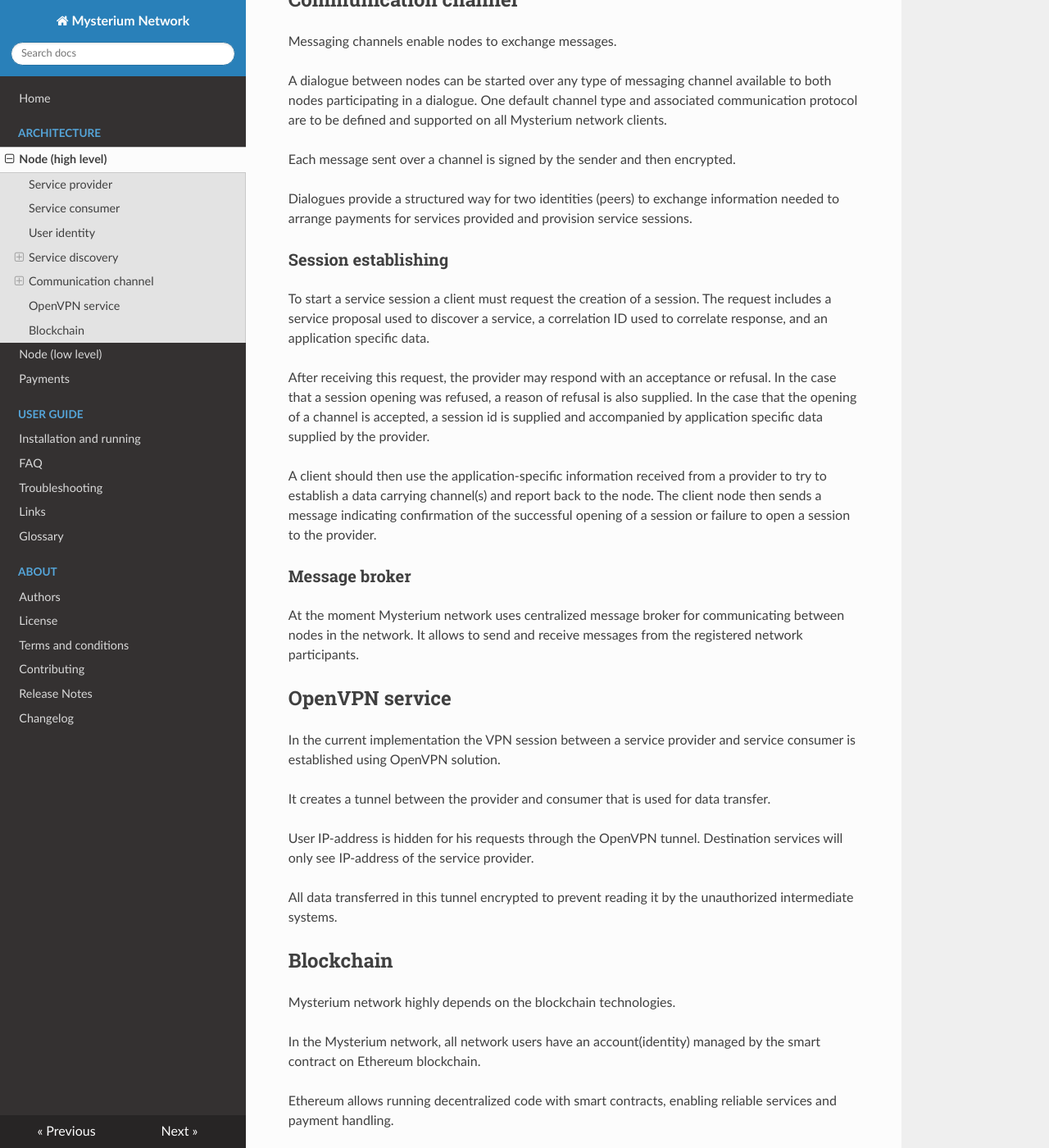
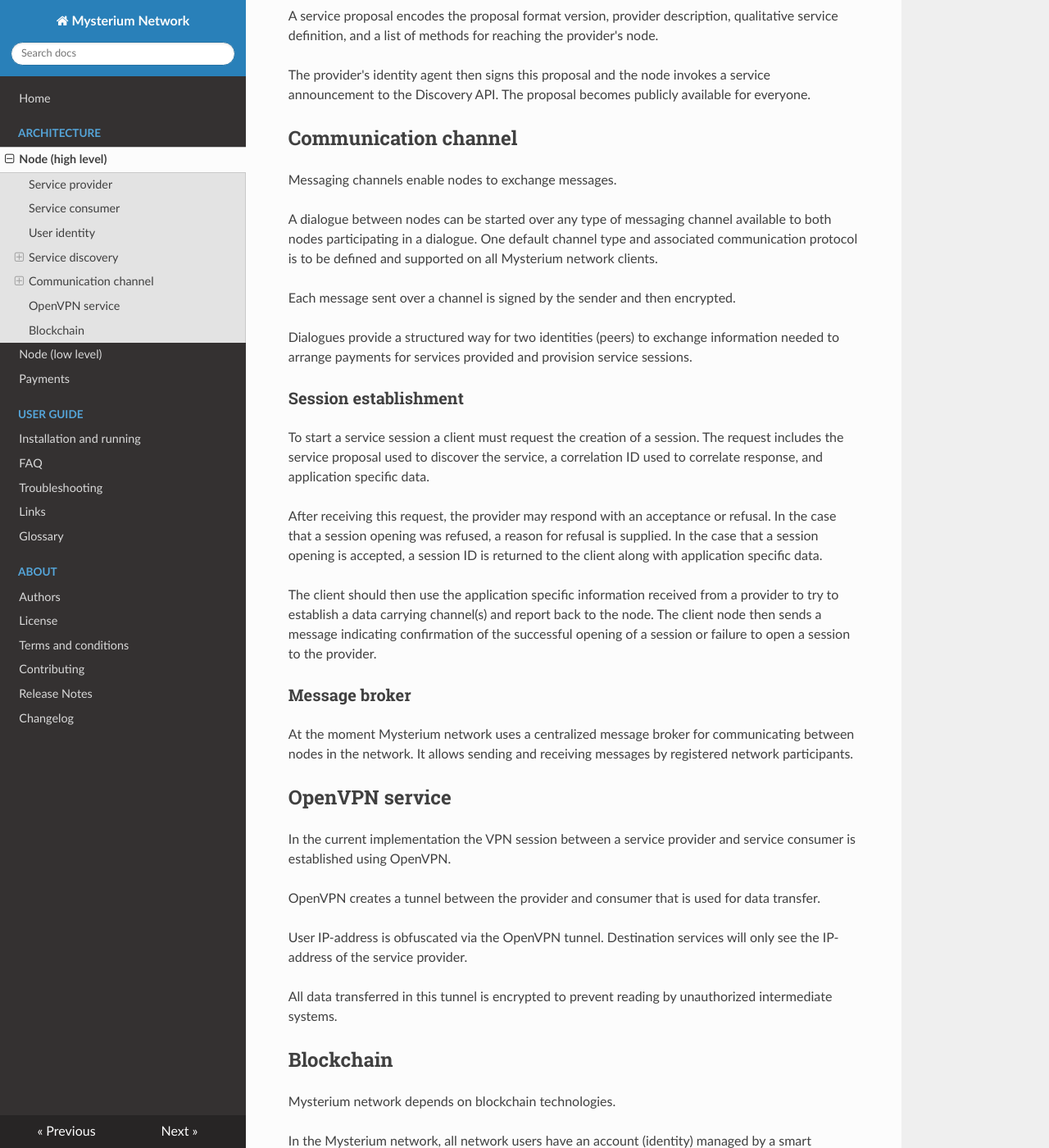
Before and after one commit to mysteriumnetwork/docs, an MkDocs documentation site: the page built from docs/architecture/node-high-level.md, in a window 1280 px wide and 1400 px high, scrolled down 2923 px. Shown: the whole window at 82% size. Built offline with MkDocs 1.6.1, drawn with Linux system fonts in a browser that asks for light colours; nearby versions of some CDN libraries; old or Windows-style settings are respelled for this version of MkDocs; some of the changed text lies outside the part shown.

Commit message:
Fix grammar and formatting of 'high-level' docs
Signed-off-by: tcharding <me@tobin.cc>

```diff
--- a/docs/architecture/node-high-level.md
+++ b/docs/architecture/node-high-level.md
@@ -1,26 +1,27 @@
 # Node (high level)
 
-Mysterium network will act as a decentralized marketplace between providers and consumers participating in building and maintaining this infrastructure.
+Mysterium network will act as a decentralized marketplace between service providers and consumers. Both providers and consumers participate in building and maintaining the network infrastructure by running the Mysterium Node software (`myst`).
 
 ![image](draw.io/node-high-level.png)
 
 ## Service provider
 
-Any Mysterium network node can become a Service provider and provide VPN services using his own infrastructure. To become a service provider, the following steps should be performed:
-* Create personal user identity;
-* Register user identity;
-* Create a service proposal;
-* Register service proposal in the Discovery service.
+Any Mysterium network node can become a service provider and provide VPN services using its own infrastructure. To become a service provider, the following steps should be performed:
 
-All Mysterium network nodes should have a valid identity to interact with other systems. `myst` binary provides a way to create the required identity.
+* Create a personal user identity.
+* Register the user identity.
+* Create a service proposal.
+* Register the service proposal with the Discovery service.
+
+All Mysterium network nodes should have a valid identity to interact with other systems. The `myst` binary provides a way to create the required identity.
 
 After creating the identity, the user should finish the identity registration process to be able to provide services in the Mysterium network.
 
-The registered identity is used as one of the components for creating a service proposal, that acts as a complete description of the service that Service provider is going to provide.
+The registered identity is used as one of the components for creating a service proposal, that acts as a complete description of the service that the service provider will provide.
 
-The created proposal should be registered in the service discovery component to allow other network participants to search through all available services and consume it.
+The created proposal should be registered with the service discovery component to allow other network participants to search through all available services and consume them.
 
-After successfully registering the proposal, the service provider starts to wait for an incoming request. It handles all valid requests and establishes a new VPN session for the consumer.
+After successfully registering a proposal, the service provider waits for an incoming request. It handles all valid requests and establishes a new VPN session for the consumer.
 
 The service provider then sends all the required information for establishing a VPN session to the consumer.
 
@@ -48,24 +49,24 @@ This identity can be made publicly known to other network users by announcing it
 
 After the identity contract is successfully executed the public key of identity is appended to the Ethereum blockchain by miners. At this point, the appended identity becomes a Registered Identity.
 
-Nodes can use the Registered Identities database to lookup public keys associated with other identities. This database is used by nodes to check if the communications received from other nodes comes from validly registered identities and are properly signed.
+Nodes can use the Registered Identities database to lookup public keys associated with other identities. This database is used by nodes to check if the communications received from other nodes are from a valid registered identity and are properly signed.
 
 ## Service discovery
 
 Service providers willing to provide VPN services can announce their services to the network.
 
-Every client is free to choose different services from the same or multiple providers on the
-Mysterium network. A consumer of VPN services uses Discovery API to search for a service adhering to their requirements:
-* service type;
-* locations of where service is provided, where your traffic will appear from;
-* metering units;
-* maximum price per metered unit and committed bandwidth.
+Every client is free to choose different services from the same or multiple providers on the Mysterium network. A consumer of VPN services uses the Discovery API to search for a service adhering to their requirements:
 
-To announce the service, the provider's node prepares a service proposal.
+* Service type.
+* Location of service (where internet traffic will appear to originate from).
+* Metering units.
+* Maximum price per metered unit and committed bandwidth.
+
+To announce a service, the provider's node prepares a service proposal.
 
 ### Service proposal
 
-A proposal encodes the proposal format version, provider description, qualitative service definition, and a list of methods for reaching the provider's node.
+A service proposal encodes the proposal format version, provider description, qualitative service definition, and a list of methods for reaching the provider's node.
 
 The provider's identity agent then signs this proposal and the node invokes a service announcement to the Discovery API. The proposal becomes publicly available for everyone.
 
@@ -73,45 +74,44 @@ The provider's identity agent then signs this proposal and the node invokes a se
 
 Messaging channels enable nodes to exchange messages.
 
-A dialogue between nodes can be started over any type of messaging channel available to both nodes participating in a dialogue. One default channel type and associated communication protocol are to be defined and supported on all Mysterium network clients.
+A dialogue between nodes can be started over any type of messaging channel available to both nodes participating in a dialogue. One default channel type and associated communication protocol is to be defined and supported on all Mysterium network clients.
 
 Each message sent over a channel is signed by the sender and then encrypted.
 
 Dialogues provide a structured way for two identities (peers) to exchange information needed to arrange payments for services provided and provision service sessions.
 
-### Session establishing
+### Session establishment
 
-To start a service session a client must request the creation of a session. The request includes a service proposal used to discover a service, a correlation ID used to correlate response, and an application specific data.
+To start a service session a client must request the creation of a session. The request includes the service proposal used to discover the service, a correlation ID used to correlate response, and application specific data.
 
-After receiving this request, the provider may respond with an acceptance or refusal. In the case that a session opening was refused, a reason of refusal is also supplied. In the case that the opening of a channel is accepted, a session id is supplied and accompanied by application specific data supplied by the provider.
+After receiving this request, the provider may respond with an acceptance or refusal. In the case that a session opening was refused, a reason for refusal is supplied. In the case that a session opening is accepted, a session ID is returned to the client along with application specific data.
 
-A client should then use the application-specific information received from a provider to try to establish a data carrying channel(s) and report back to the node. The client node then sends a message indicating confirmation of the successful opening of a session or failure to open a session to the provider.
+The client should then use the application specific information received from a provider to try to establish a data carrying channel(s) and report back to the node. The client node then sends a message indicating confirmation of the successful opening of a session or failure to open a session to the provider.
 
 ### Message broker
 
-At the moment Mysterium network uses centralized message broker for communicating between nodes in the network. It allows to send and receive messages from the registered network participants.
+At the moment Mysterium network uses a centralized message broker for communicating between nodes in the network. It allows sending and receiving messages by registered network participants.
 
 ## OpenVPN service
 
-In the current implementation the VPN session between a service provider and service consumer is established using OpenVPN solution.
+In the current implementation the VPN session between a service provider and service consumer is established using OpenVPN.
 
-It creates a tunnel between the provider and consumer that is used for data transfer.
+OpenVPN creates a tunnel between the provider and consumer that is used for data transfer.
 
-User IP-address is hidden for his requests through the OpenVPN tunnel. Destination services will only see IP-address of the service provider.
+User IP-address is obfuscated via the OpenVPN tunnel. Destination services will only see the IP-address of the service provider.
 
-All data transferred in this tunnel encrypted to prevent reading it by the unauthorized intermediate systems.
+All data transferred in this tunnel is encrypted to prevent reading by unauthorized intermediate systems.
 
 ## Blockchain
 
-Mysterium network highly depends on the blockchain technologies.
+Mysterium network depends on blockchain technologies.
 
-In the Mysterium network, all network users have an account(identity) managed by the smart contract on Ethereum blockchain.
+In the Mysterium network, all network users have an account (identity) managed by a smart contract on the Ethereum blockchain.
 
 Ethereum allows running decentralized code with smart contracts, enabling reliable services and payment handling.
 
-Identity service and database of registered identities ensures the proper identity
-acknowledgment between service provider and consumer.
+Identity service and database of registered identities ensures the proper identity acknowledgement between service providers and consumers.
 
-All processes in the Mysterium network, like payments and identity registration are done through the Ethereum blockchain smart contracts.
+All processes in the Mysterium network, like payments and identity registration, are done using Ethereum blockchain smart contracts.
 
 Any participant in the Mysterium network has access to the information stored in the blockchain.
```
Also changed, not shown: other parts of docs/architecture/node-high-level.md (+2 -2 lines).
